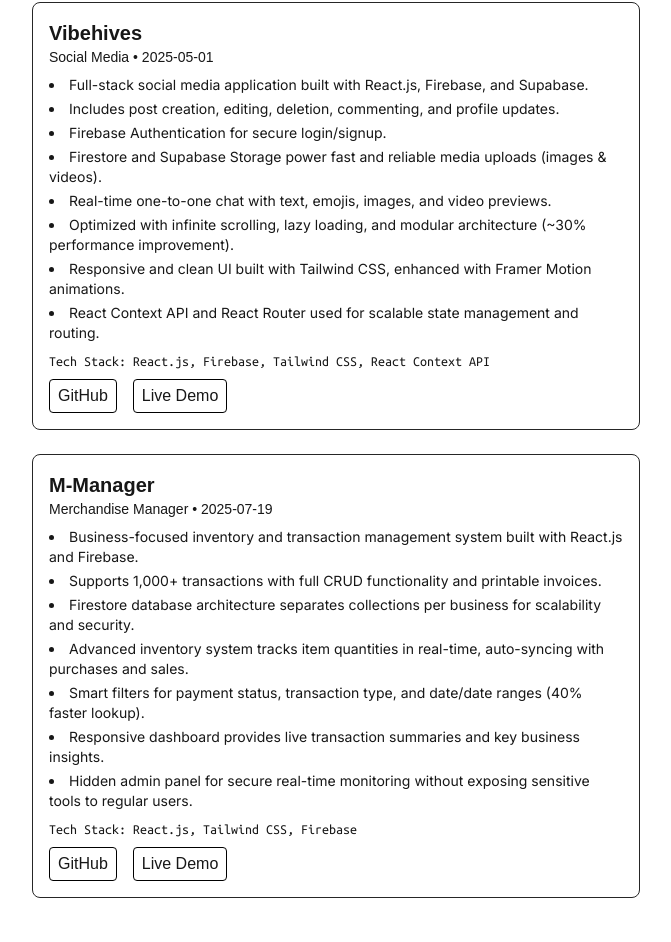
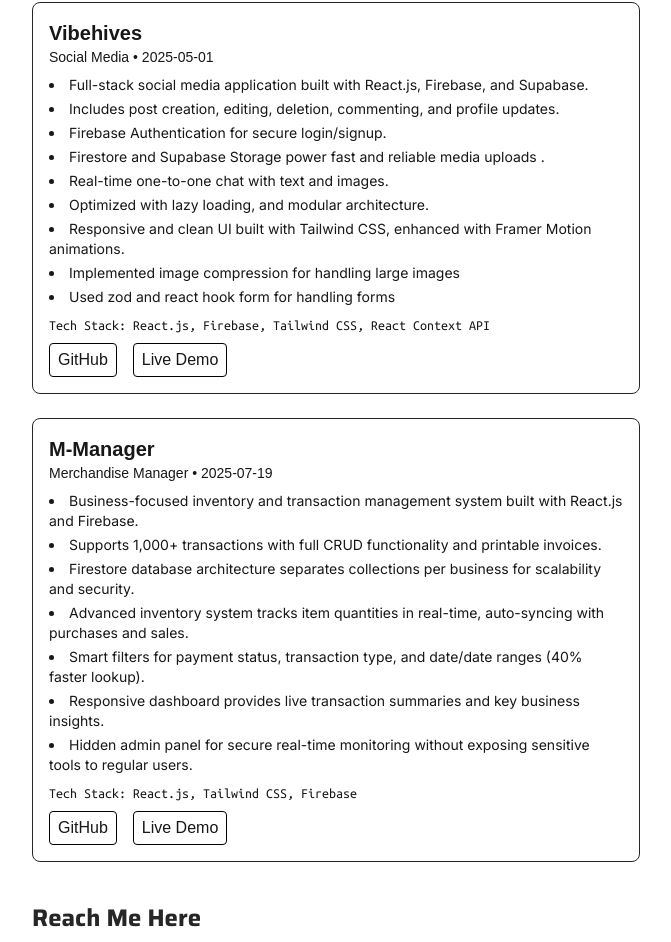
Before and after one commit to ak0384221/bellal-portfolio, a Next.js app: page / in a window 1280 px wide. Shown: the part 1076-2018 px from the top of the page, without its empty margins (304-975 px from the left). Built offline with nearby package versions, Linux system fonts and the light colour scheme.

Commit message:
Update data.js

```diff
--- a/app/data.js
+++ b/app/data.js
@@ -34,11 +34,12 @@
       "Full-stack social media application built with React.js, Firebase, and Supabase.",
       "Includes post creation, editing, deletion, commenting, and profile updates.",
       "Firebase Authentication for secure login/signup.",
-      "Firestore and Supabase Storage power fast and reliable media uploads (images & videos).",
-      "Real-time one-to-one chat with text, emojis, images, and video previews.",
-      "Optimized with infinite scrolling, lazy loading, and modular architecture (~30% performance improvement).",
+      "Firestore and Supabase Storage power fast and reliable media uploads .",
+      "Real-time one-to-one chat with text and images.",
+      "Optimized with  lazy loading, and modular architecture.",
       "Responsive and clean UI built with Tailwind CSS, enhanced with Framer Motion animations.",
-      "React Context API and React Router used for scalable state management and routing.",
+      "Implemented image compression for handling large images",
+      "Used zod and react hook form for handling forms"
     ],
     github: "https://github.com/ak0384221/skill-up",
     live: "https://skill-up-704a7.web.app/",
```
